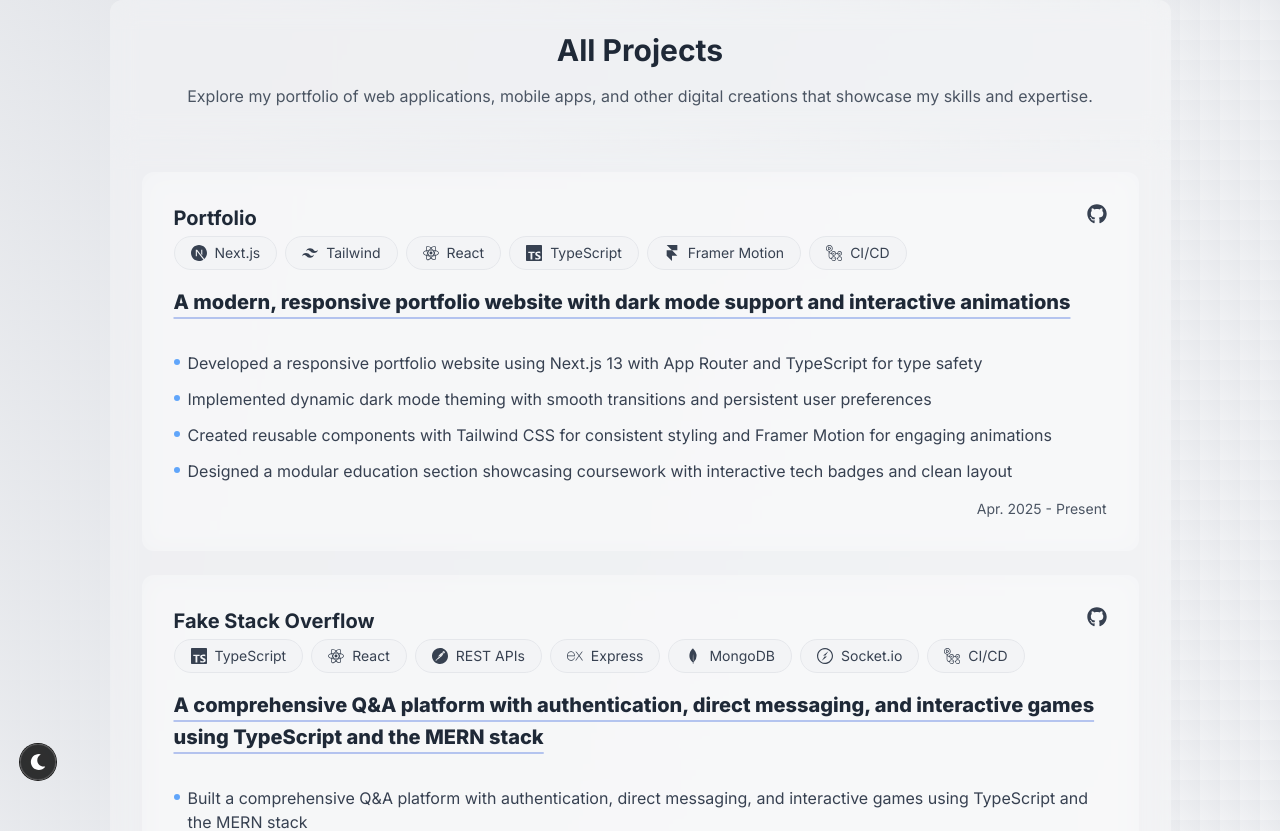
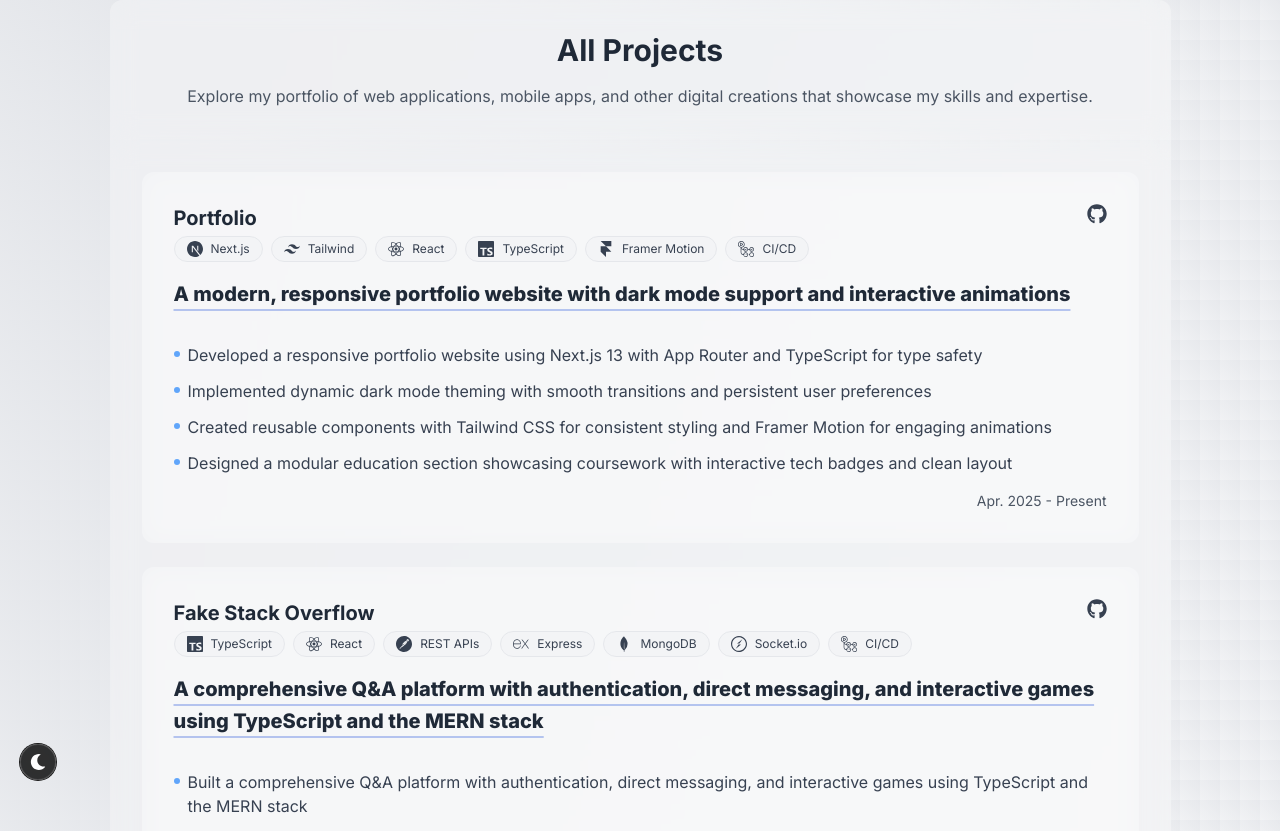
Before and after one commit to Jaber1028/portfolio, a Next.js app: page /projects in a window 1280 px wide. Shown: the top 831 px of the page. Built offline with nearby package versions, Linux system fonts and the light colour scheme.

Commit message:
Refactor project page to utilize ProjectCard component for improved code organization and maintainability. Expand Project interface to include additional fields for achievements and GitHub links, enhancing project detail presentation.

```diff
--- a/src/app/projects/page.tsx
+++ b/src/app/projects/page.tsx
@@ -1,21 +1,23 @@
 'use client';
 
 import Link from 'next/link';
-import { FaGithub } from 'react-icons/fa';
-import dynamic from 'next/dynamic';
-import { getTechIcon } from '@/app/utils/techIcons';
+import ProjectCard from '@/components/ProjectCard';
 
-const TechBadge = dynamic(() => import('@/components/TechBadge'), {
-  ssr: true,
-  loading: () => <div className="inline-flex items-center bg-gray-100/50 dark:bg-gray-800/30 border border-gray-200 dark:border-gray-700 rounded-full px-4 py-1.5 text-sm animate-pulse">&nbsp;</div>
-});
-
-interface Project {
+export interface Project {
+  /** Project title */
   title: string;
+  /** List of technologies used */
   tech: string[];
+  /** Project description */
   description: string;
+  /** List of project achievements/features */
   achievements: string[];
+  /** Project timeline */
   period: string;
+  /** Optional GitHub repository name */
+  githubRepo?: string;
+  /** Optional custom GitHub URL */
+  githubUrl?: string;
 }
 
 export default function Projects() {
@@ -156,37 +158,10 @@ export default function Projects() {
       <div className="bg-white/30 dark:bg-gray-800/80 backdrop-blur-md rounded-b-xl">
         <div className="space-y-6 p-8">
           {projects.map((project, index) => (
-              <div key={index} className="bg-white/20 dark:bg-gray-900/20 backdrop-blur-md rounded-xl p-8">
-                <div className="flex justify-between items-start mb-1">
-                  <h2 className="text-xl font-bold text-gray-800 dark:text-white">{project.title}</h2>
-                  <a
-                    href={`https://github.com/Jaber1028/${project.title.toLowerCase().replace(/\s+/g, '-')}`}
-                    target="_blank"
-                    rel="noopener noreferrer"
-                    className="text-gray-700 hover:text-blue-600 dark:text-blue-200 dark:hover:text-white transition-colors"
-                  >
-                    <FaGithub className="text-xl" />
-                  </a>
-                </div>
-                <div className="flex flex-wrap items-center gap-2 mb-4">
-                  {project.tech.map((tech, i) => {
-                    const Icon = getTechIcon(tech);
-                    return Icon && <TechBadge key={i} icon={Icon} text={tech} />;
-                  })}
-                </div>
-                <div className="mb-8">
-                  <p className="text-xl font-extrabold text-gray-800 dark:text-blue-100 leading-relaxed underline decoration-blue-700/30 underline-offset-8">{project.description}</p>
-                </div>
-                <div className="space-y-3">
-                  {project.achievements.map((achievement, i) => (
-                    <p key={i} className="flex items-start text-gray-700 dark:text-blue-200">
-                      <span className="w-1.5 h-1.5 bg-blue-400 rounded-full mr-2 mt-2 flex-shrink-0" />
-                      <span>{achievement}</span>
-                    </p>
-                  ))}
-                </div>
-                <p className="text-gray-600 dark:text-blue-300 text-sm mt-4 text-right">{project.period}</p>
-              </div>
+            <ProjectCard
+              key={index}
+              {...project}
+            />
           ))}
         </div>
       </div>
--- /dev/null
+++ b/src/components/ProjectCard.tsx
@@ -0,0 +1,73 @@
+'use client';
+
+import { FaGithub } from 'react-icons/fa';
+import TechBadge from './TechBadge';
+import { getTechIcon } from '@/app/utils/techIcons';
+
+export interface ProjectCardProps {
+  /** Project title */
+  title: string;
+  /** Project description */
+  description: string;
+  /** List of technologies used */
+  tech: string[];
+  /** List of project achievements/features */
+  achievements: string[];
+  /** Project timeline */
+  period: string;
+  /** Optional GitHub repository name (will be prefixed with username) */
+  githubRepo?: string;
+  /** Optional custom GitHub URL */
+  githubUrl?: string;
+  /** Optional className for custom styling */
+  className?: string;
+}
+
+export default function ProjectCard({
+  title,
+  description,
+  tech,
+  achievements,
+  period,
+  githubRepo,
+  githubUrl,
+  className = ''
+}: ProjectCardProps) {
+  const githubLink = githubUrl || `https://github.com/Jaber1028/${githubRepo || title.toLowerCase().replace(/\s+/g, '-')}`;
+
+  return (
+    <div className={`bg-white/20 dark:bg-gray-900/20 backdrop-blur-md rounded-xl p-8 ${className}`}>
+      <div className="flex justify-between items-start mb-1">
+        <h2 className="text-xl font-bold text-gray-800 dark:text-white">{title}</h2>
+        <a
+          href={githubLink}
+          target="_blank"
+          rel="noopener noreferrer"
+          className="text-gray-700 hover:text-blue-600 dark:text-blue-200 dark:hover:text-white transition-colors"
+        >
+          <FaGithub className="text-xl" />
+        </a>
+      </div>
+      <div className="flex flex-wrap items-center gap-2 mb-4">
+        {tech.map((tech, i) => {
+          const Icon = getTechIcon(tech);
+          return Icon && <TechBadge key={i} icon={Icon} text={tech} size="sm" />;
+        })}
+      </div>
+      <div className="mb-8">
+        <p className="text-xl font-extrabold text-gray-800 dark:text-blue-100 leading-relaxed underline decoration-blue-700/30 underline-offset-8">
+          {description}
+        </p>
+      </div>
+      <div className="space-y-3">
+        {achievements.map((achievement, i) => (
+          <p key={i} className="flex items-start text-gray-700 dark:text-blue-200">
+            <span className="w-1.5 h-1.5 bg-blue-400 rounded-full mr-2 mt-2 flex-shrink-0" />
+            <span>{achievement}</span>
+          </p>
+        ))}
+      </div>
+      <p className="text-gray-600 dark:text-blue-300 text-sm mt-4 text-right">{period}</p>
+    </div>
+  );
+}
```
Lines whose indentation alone changed are shown as unchanged.
